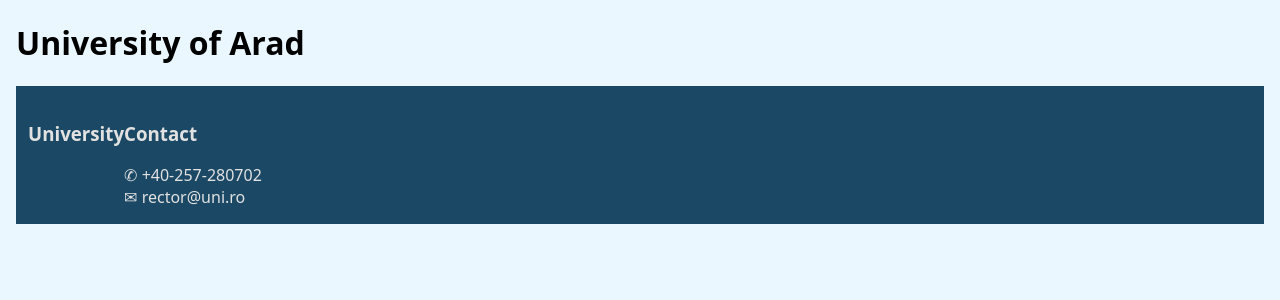
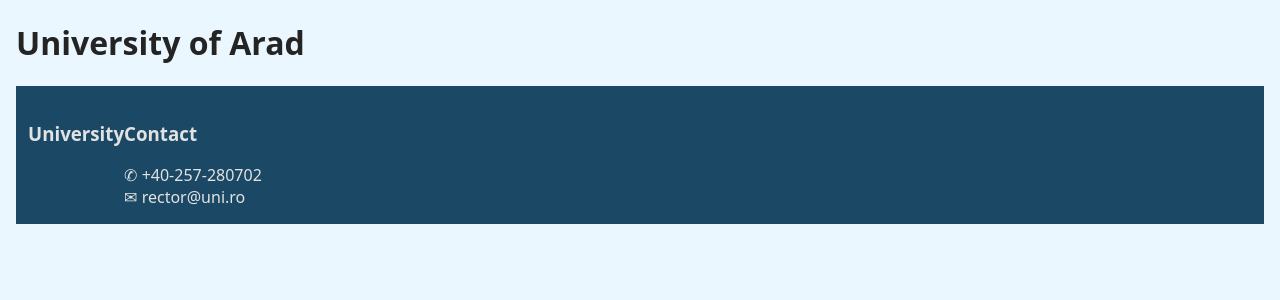
Before and after one commit to cristian-florin-ciobanu/php-mysql-university-project, a PHP site: page / in a window 1280 px wide. Shown: the part 62-362 px from the top of the page. Run offline with PHP 8.4, Linux system fonts and the light colour scheme; data that the repository does not hold is empty.

Commit message:
Update index.css

```diff
--- a/css/index.css
+++ b/css/index.css
@@ -3,3 +3,7 @@ body {
     font-family: system-ui, -apple-system, BlinkMacSystemFont, 'Segoe UI', Roboto, Oxygen, Ubuntu, Cantarell, 'Open Sans', 'Helvetica Neue', sans-serif;
     margin: 1rem;
 }
+
+h1 {
+    color: #242424;
+}
```
